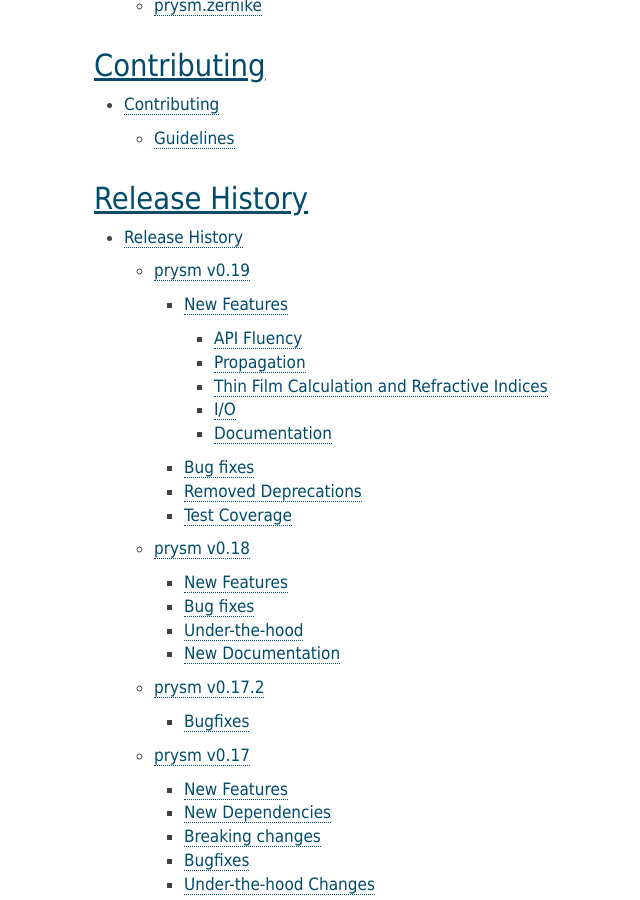
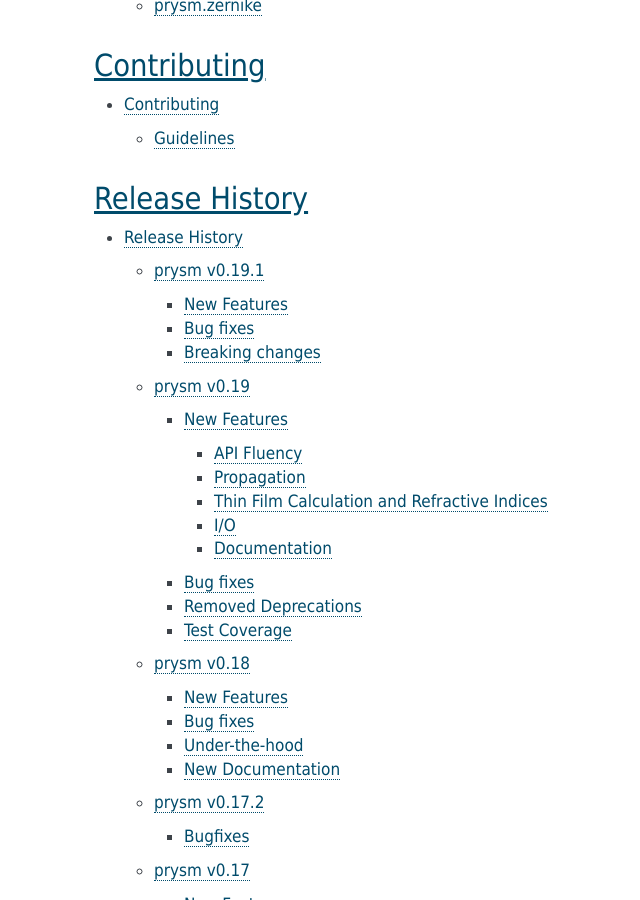
Before and after one commit to brandondube/prysm, a Sphinx documentation site: the page built from docs/source/index.rst, in a window 1280 px wide and 900 px high, scrolled down 2398 px. Shown: the whole window, without its empty margins (326-966 px from the left). Built offline with Sphinx 7.4.7, drawn with Linux system fonts in a browser that asks for light colours; some of the changed lines change nothing that is shown.

Commit message:
0.19.1 release notes

```diff
--- a/docs/source/releases/index.rst
+++ b/docs/source/releases/index.rst
@@ -5,6 +5,7 @@ Release History
 .. toctree::
     :maxdepth: 1
 
+    v0.19.1
     v0.19
     v0.18
     v0.17.2
--- /dev/null
+++ b/docs/source/releases/v0.19.1.rst
@@ -0,0 +1,27 @@
+*************
+prysm v0.19.1
+*************
+
+v0.19.1 is primarily a bugfix release, but includes some small quality of life changes.  Users are advised that v0.20 will bring a sweeping round of breaking changes; the final such round before version 1 is released.  Version 1 will only contain breaking changes that polish the v0.20 API and no major rewrites or restructuring.
+
+New Features
+============
+
+- :class:`~prysm.propagation.Wavefront` now has :code:`intensity` and :code:`phase` properties.  These are convenience methods that return a new :code:`Wavefront` with its data set to :code:`abs()^2` and :code:`angle` of the reciever's data, respectively.
+- :func:`~prysm.io.read_zygo_datx` now properly understands files which have phase units of nm.
+
+Bug fixes
+=========
+
+- :func:`~prysm.fttools.pad2d` is now properly FFT-aligned.
+- :func:`~prysm.fttools.MatrixDFTExecutor` has had its normalization coefficient corrected and now produces correct scaling in all cases, if the output plane's support is smaller than the computation region.  This is an improvement to before, which had a scaling error of Q and the ratio of input and ouptut (linear) sizes.
+- Matrix DFTs have been type stabilized, they no longer result in double precision output for single precision input.
+- The sample spacing property has been made friendly to GPU array libraries which produce arrays of shape (1,) for scalar operations.
+
+
+Breaking changes
+================
+
+- :func:`~prysm.fttools.pad2d` is now shifted two samples for odd-sized inputs compared to v0.19.
+- :func:`~prysm.mtf_utils.plot_mtf_vs_field` has been rewritten, and now requires seaborn as a dependency.
+- Fixed sampling propagations now always use unitary matrix DFTs.  The meaning of "unitary" is that they satisfy Parseval's theorem.
```
